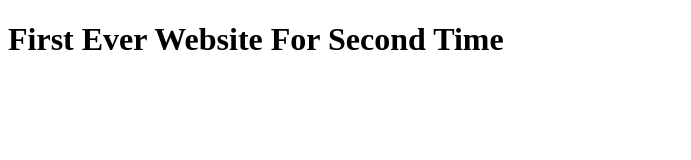
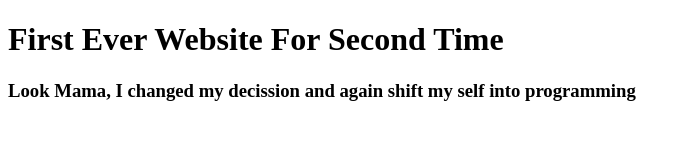
Before and after one commit to Ferdousmohammed/my-site, a plain HTML site: page index.html in a window 1280 px wide. Shown: the whole page, without its empty margins (0-691 px from the left). Drawn offline with Linux system fonts and the light colour scheme.

Commit message:
decission changed

```diff
--- a/index.html
+++ b/index.html
@@ -7,5 +7,6 @@
 </head>
 <body>
     <h1>First Ever Website For Second Time</h1>
+    <h3>Look Mama, I changed my decission and again shift my self into programming</h3>
 </body>
 </html>
```
